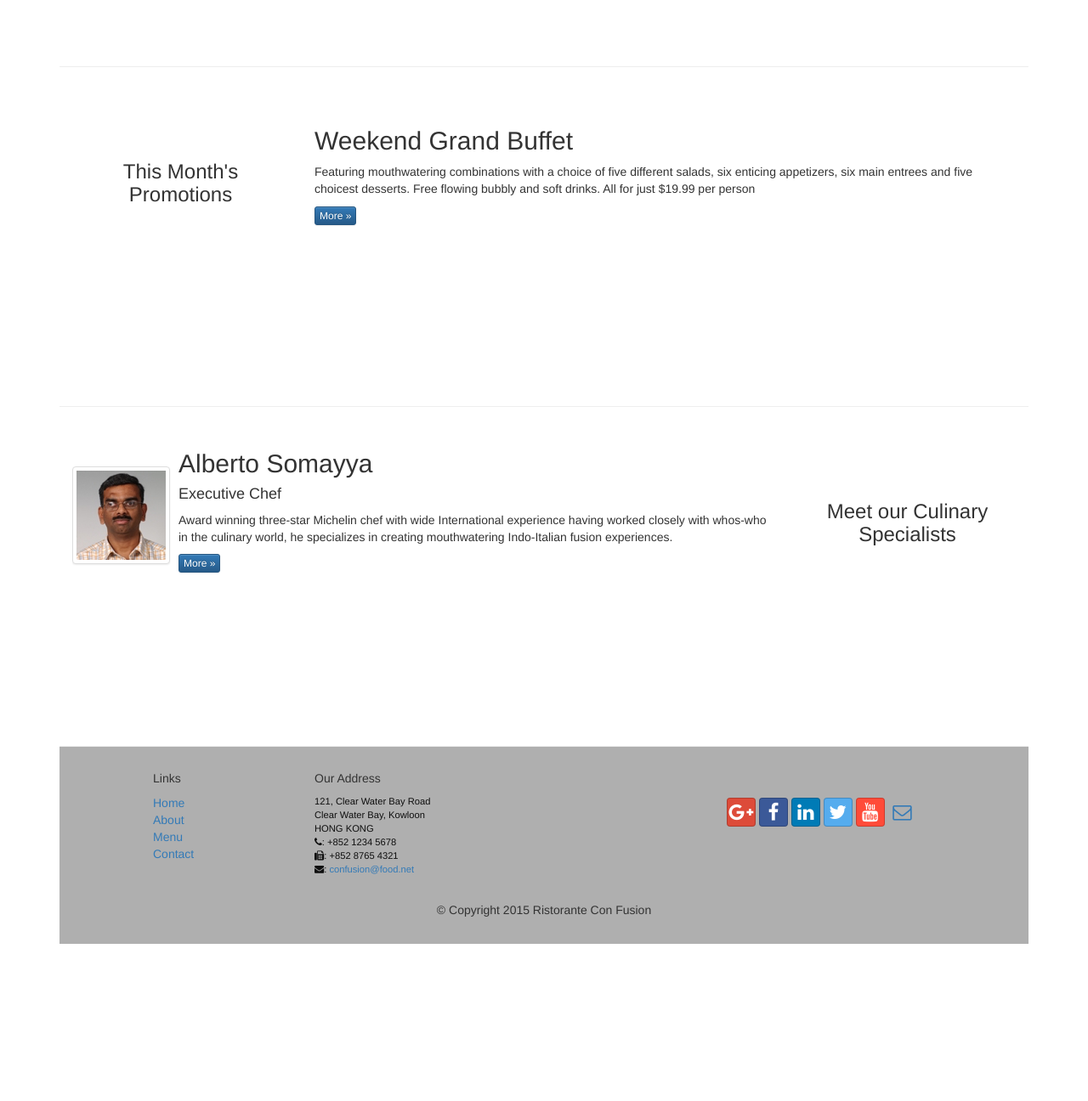
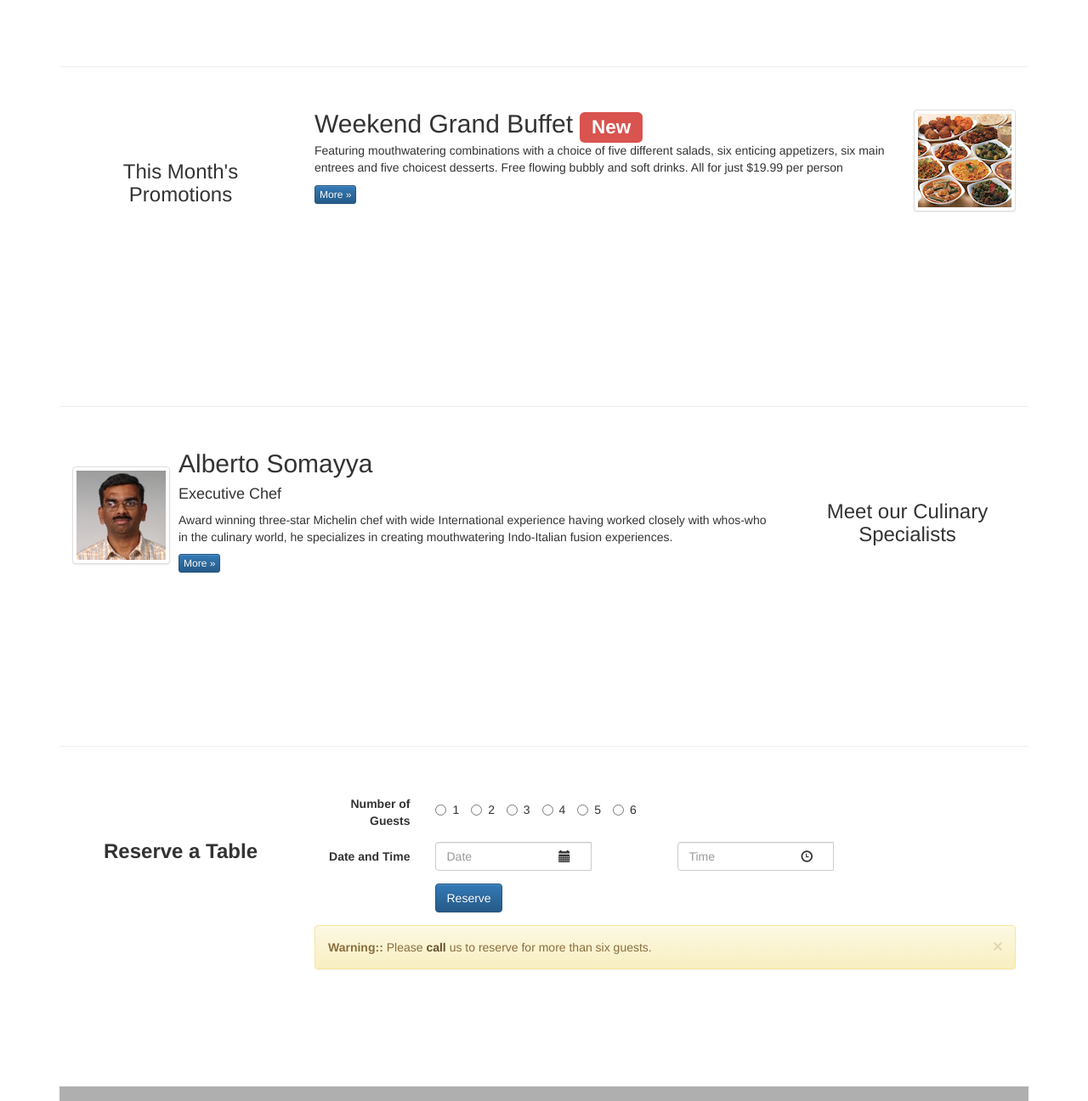
Before and after one commit to cafeamanda/Ristorante-ConFusion, a plain HTML site: page index.html in a window 1280 px wide. Shown: the part 780-2076 px from the top of the page at 85% size. Before the commit the page ends 1891 px from the top, so only its background shows below. Drawn offline with nearby package versions, Linux system fonts and the light colour scheme.

Commit message:
New Features in index.html

```diff
--- a/index.html
+++ b/index.html
@@ -62,12 +62,28 @@
             <i class="fa fa-envelope-o"></i> Contact
           </a></li>
         </ul>
+        <!-- form -->
+        <form class="navbar-form navbar-right" role="form">
+          <div class="form-group">
+            <input type="email" class="form-control" placeholder="Email">
+          </div>
+          <div class="form-group">
+            <input type="password" class="form-control" placeholder="Password">
+          </div>
+          <div class="checkbox">
+            <label class="checkbox-inline" style="color:#ffffff;">
+              <input type="checkbox" name="approve" value="">
+              Remember me
+            </label>
+          </div>
+          <button type="submit" class="btn btn-info">Sign In</button>
+        </form><!-- end of form -->
       </div>
     </div>
   </nav><!-- end of navigation bar -->
 
   <!-- jumbotron -->
-  <header class="jumbotron"><!-- Main component for a primary marketing message or call to action -->
+  <header class="jumbotron">
     <div class="container">
       <div class="row row-header">
         <div class="col-xs-12 col-sm-8">
@@ -75,9 +91,15 @@
             <p style="padding:40px;"></p>
             <p>We take inspiration from the World's best cuisines, and create a unique fusion experience. Our lipsmacking creations will tickle your culinary senses!</p>
         </div>
+        <!--logo-->
         <div class="col-xs-12 col-sm-2">
           <p style="padding:20px;"></p>
           <img src="img/logo.png" class="img-responsive">
+        </div>
+        <!-- reservation button -->
+        <div class="col-xs-12 col-sm-2">
+          <p style="padding:40px;"></p>
+          <a class="btn btn-warning" href="#reservation">Reserve Table</a>
         </div>
       </div>
     </div>
@@ -119,9 +141,21 @@
         <h3 align="center">This Month's Promotions</h3>
       </div>
       <div class="col-xs-12 col-sm-9">
-        <h2>Weekend Grand Buffet</h2>
-        <p>Featuring mouthwatering combinations with a choice of five different salads, six enticing appetizers, six main entrees and five choicest desserts. Free flowing bubbly and soft drinks. All for just $19.99 per person </p>
-        <p><a class="btn btn-primary btn-xs" href="#">More &raquo;</a></p>
+        <div class="media">
+          <div class="media-body">
+            <h2 class="media-heading">
+              Weekend Grand Buffet
+              <span class="label label-danger label-xs">New</span>
+            </h2>
+            <p>Featuring mouthwatering combinations with a choice of five different salads, six enticing appetizers, six main entrees and five choicest desserts. Free flowing bubbly and soft drinks. All for just $19.99 per person </p>
+            <p><a class="btn btn-primary btn-xs" href="#">More &raquo;</a></p>
+          </div>
+          <div class="media-middle media-right">
+            <a href="#">
+              <img class="media-object img-thumbnail" src="img/buffet.png" alt="Uthappizza">
+            </a>
+          </div>
+        </div>
       </div>
     </div>
 
@@ -144,6 +178,62 @@
             <p>Award winning three-star Michelin chef with wide International experience having worked closely with whos-who in the culinary world, he specializes in creating mouthwatering Indo-Italian fusion experiences. </p>
             <p><a class="btn btn-primary btn-xs" href="#">More &raquo;</a></p>
           </div>
+        </div>
+      </div>
+    </div>
+
+    <!-- fourth row-content::form -->
+    <div class="row row-content" id="reservation">
+      <div class="col-xs-12 col-sm-3">
+        <p style="padding:20px;"></p>
+        <h3 align="center">
+          <strong>Reserve a Table</strong>
+        </h3>
+      </div>
+      <div class="col-xs-12 col-sm-9">
+        <form class="form-horizontal" role="form">
+          <div class="form-group">
+            <label class="col-sm-2 control-label">Number of Guests</label>
+              <div class="radio col-sm-5">
+                <label class="radio-inline"><input type="radio">1</label>
+                <label class="radio-inline"><input type="radio">2</label>
+                <label class="radio-inline"><input type="radio">3</label>
+                <label class="radio-inline"><input type="radio">4</label>
+                <label class="radio-inline"><input type="radio">5</label>
+                <label class="radio-inline"><input type="radio">6</label>
+              </div>
+          </div>
+          <div class="form-group has-feedback">
+            <label class="col-sm-2 control-label">Date and Time</label>
+            <div class="col-sm-3">
+              <div class="input-group">
+                <input class="form-control" type="text" placeholder="Date">
+                <span class="glyphicon glyphicon-calendar form-control-feedback" aria-hidden="true"></span>
+              </div>
+            </div>
+            <div class="col-sm-offset-1 col-sm-3">
+              <div class="input-group">
+                <input class="form-control" type="text" placeholder="Time">
+                <span class="glyphicon glyphicon-time form-control-feedback" aria-hidden="true"></span>
+              </div>
+            </div>
+          </div>
+          <div class="form-group">
+            <div class="col-sm-offset-2 col-sm-2">
+              <button type="submit" class="btn btn-primary btn-md">
+                Reserve
+              </button>
+            </div>
+          </div>
+        </form><!-- end of form -->
+        <!-- alert -->
+        <div class="alert alert-warning alert-dismissible" role="alert">
+          <button type="button" class="close" data-dismiss="alert" aria-label="Close">
+            <span aria-hidden="true">&times;</span>
+          </button>
+          <strong>Warning::</strong> Please
+          <a href="tel:+85212345678" class="alert-link">
+          call</a> us to reserve for more than six guests.
         </div>
       </div>
     </div>
```
